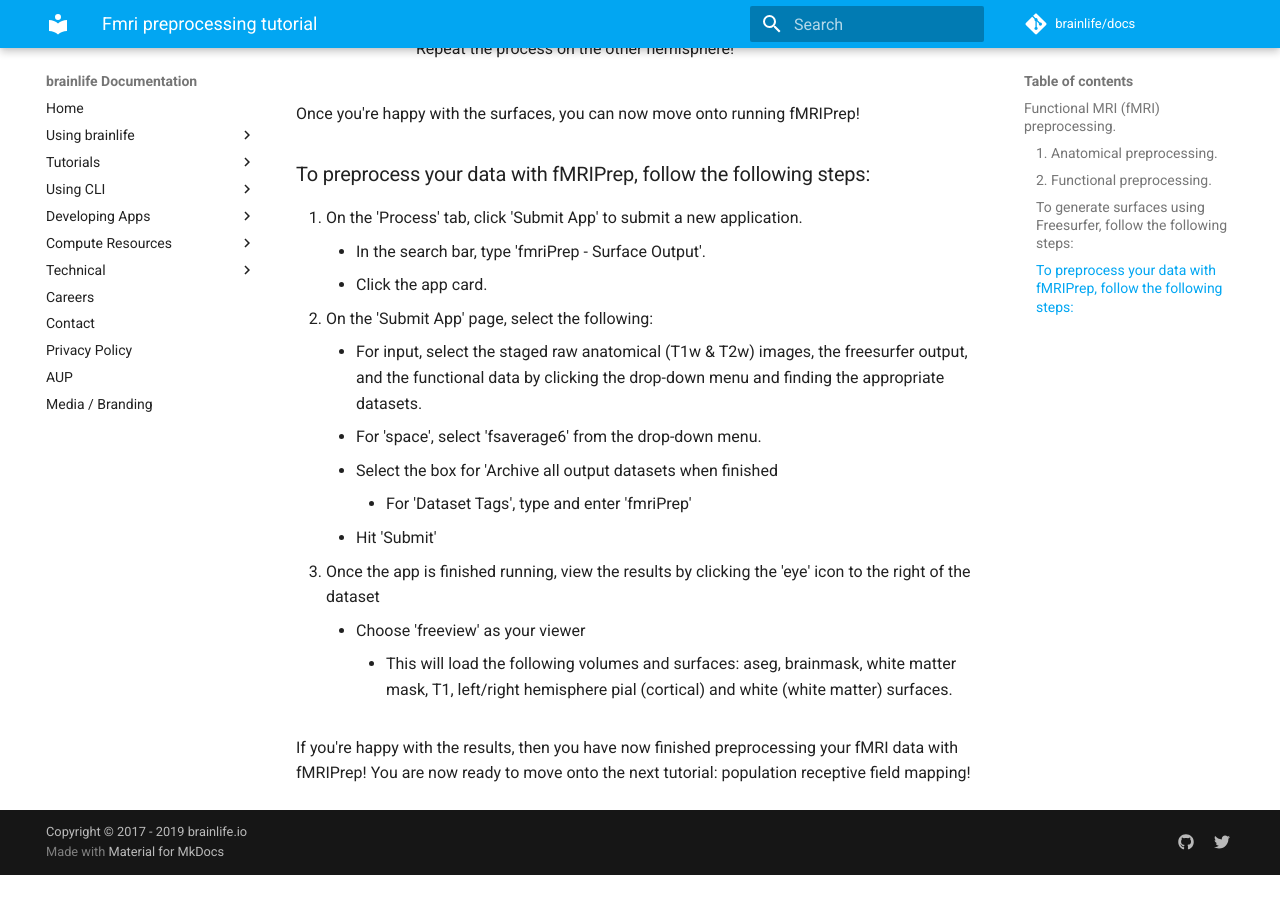
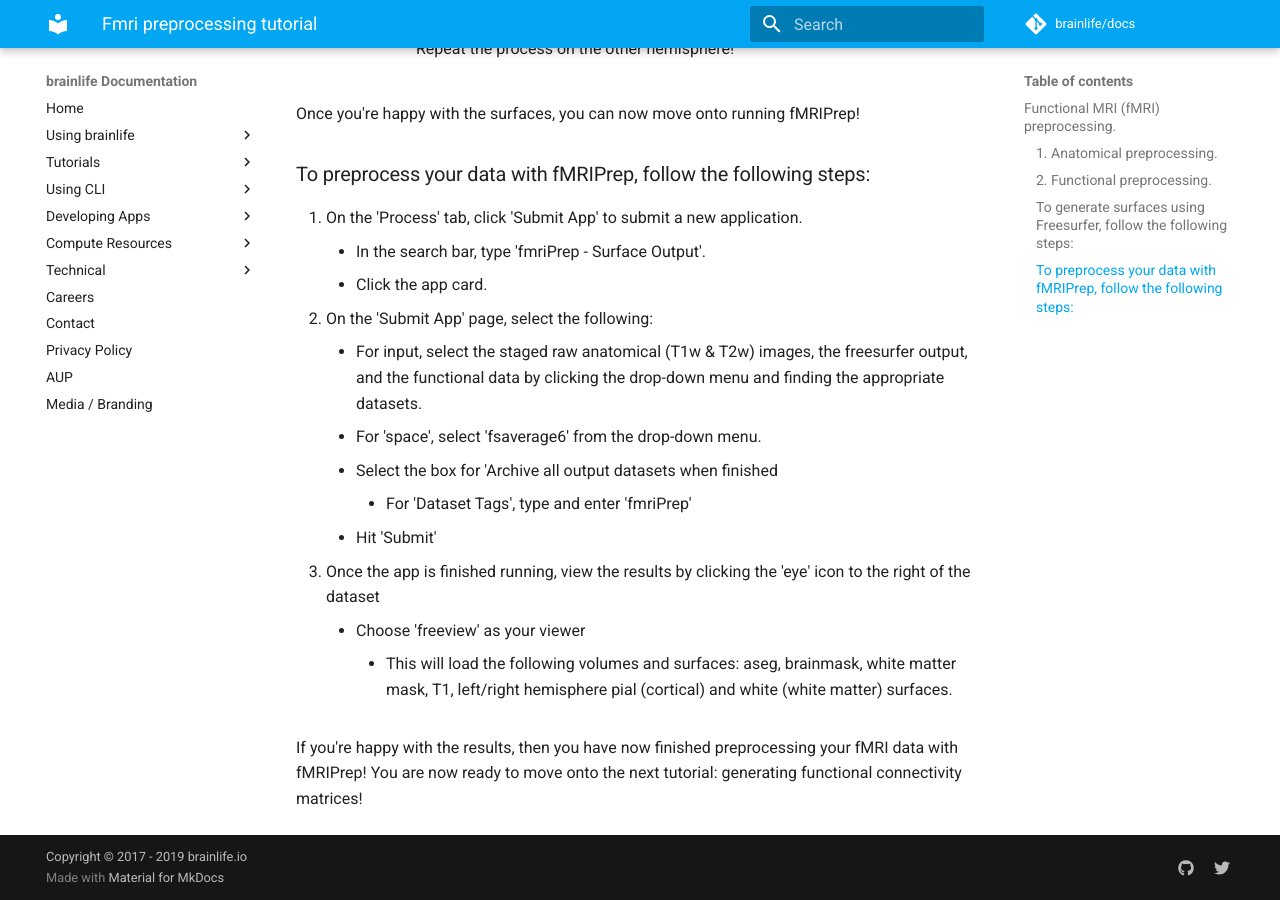
Before and after one commit to brainlife/docs, an MkDocs documentation site: the page built from docs/tutorial/fmri-preprocessing-tutorial.md, in a window 1280 px wide and 900 px high, scrolled down 4471 px. Built offline with MkDocs 1.6.1 and Material for MkDocs 9.7.7, drawn with Linux system fonts in a browser that asks for light colours; comment, search, counter and statistics services are not loaded; before the commit the page ends 5346 px from its top, so only the background shows below that.

Commit message:
Update fmri-preprocessing-tutorial.md

```diff
--- a/docs/tutorial/fmri-preprocessing-tutorial.md
+++ b/docs/tutorial/fmri-preprocessing-tutorial.md
@@ -81,4 +81,4 @@
     * Choose 'freeview' as your viewer
         * This will load the following volumes and surfaces: aseg, brainmask, white matter mask, T1, left/right hemisphere pial (cortical) and white (white matter) surfaces.
 
-If you're happy with the results, then you have now finished preprocessing your fMRI data with fMRIPrep! You are now ready to move onto the next tutorial: population receptive field mapping!
+If you're happy with the results, then you have now finished preprocessing your fMRI data with fMRIPrep! You are now ready to move onto the next tutorial: generating functional connectivity matrices!
```
